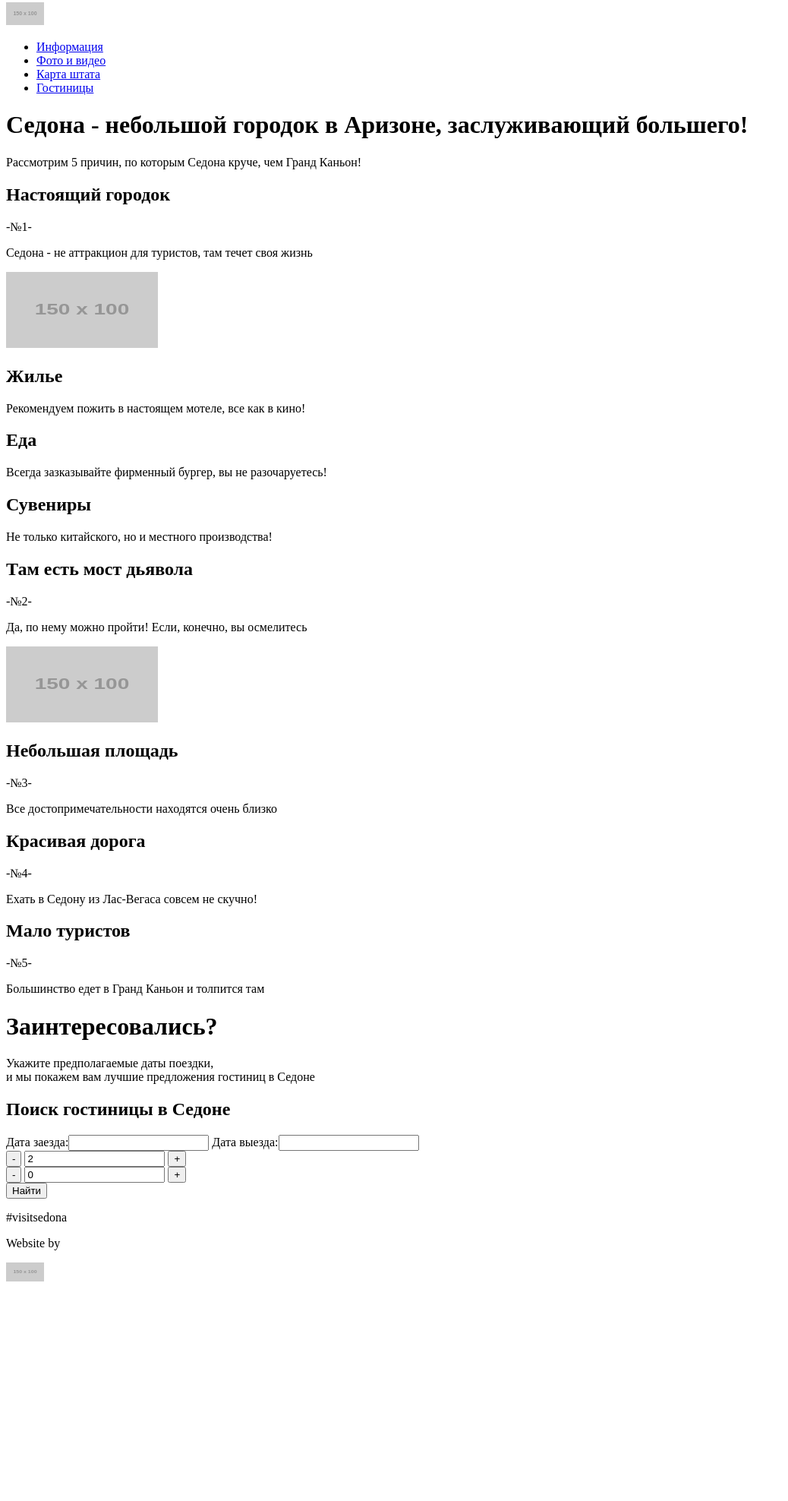
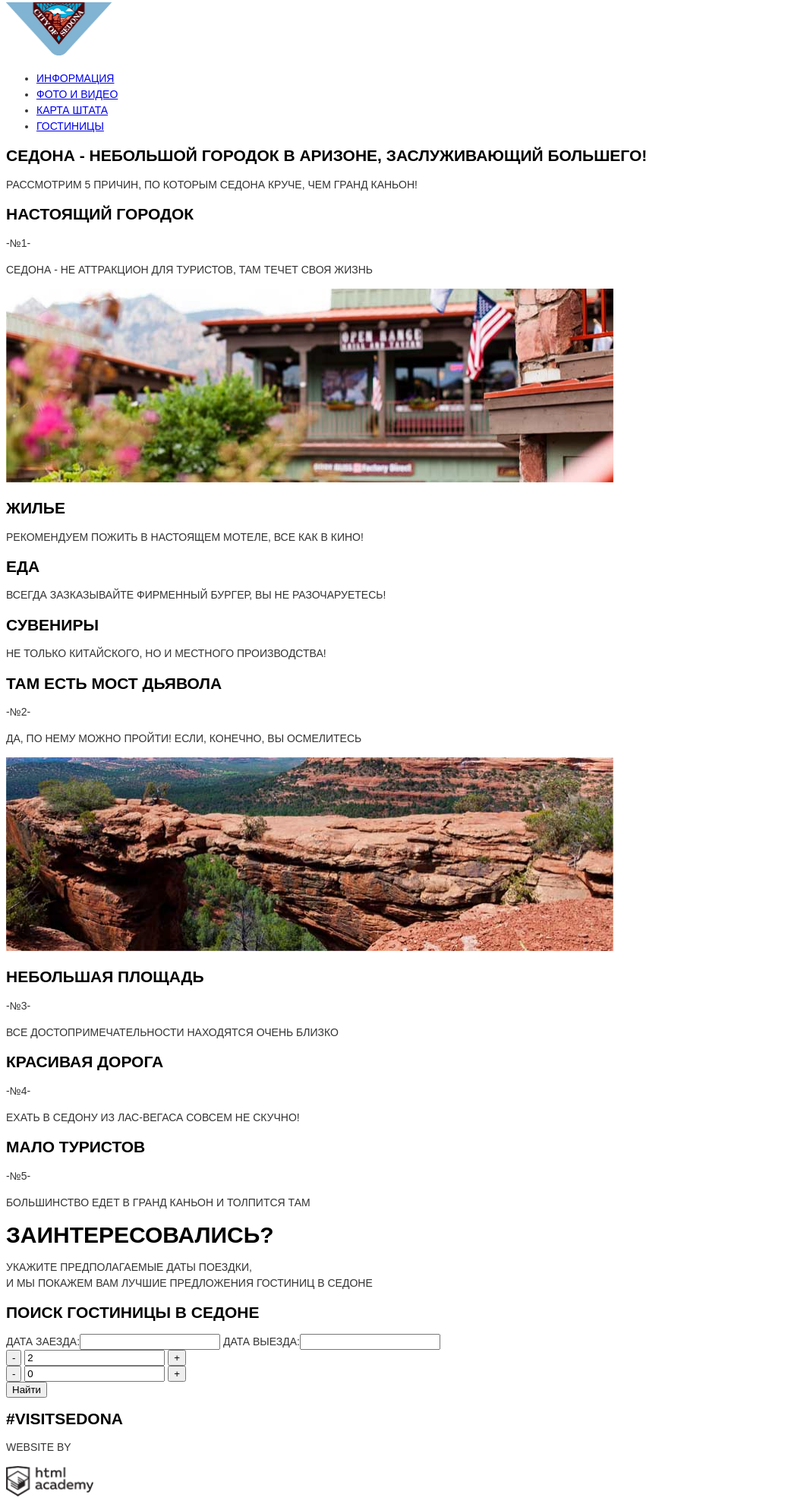
Before and after one commit to AnastaciaKutuzova/119240-sedona, a plain HTML site: page index.html in a window 1280 px wide. Shown: the part 5-1981 px from the top of the page at 76% size, without its empty margins (0-1038 px from the left). Before the commit the page ends 1704 px from the top, so only its background shows below. Drawn offline with Linux system fonts and the light colour scheme; placeholder pictures from the web are drawn by us.

Commit message:
Нарезаны картинки, подключены изображения и стили текста

```diff
--- /dev/null
+++ b/css/style.css
@@ -0,0 +1,31 @@
+body {
+    font-size: 14px;
+    line-height: 21px;
+    color: #333333;
+    font-family: "PT Sans", sans-serif;
+    text-transform: uppercase;
+}
+h1 {
+    font-size: 30px;
+    font-weight: bold;
+    line-height: 24px;
+    color: #000000;
+    font-family: "PT Sans", sans-serif;
+    text-transform: uppercase;
+}
+h2 {
+    font-size: 21px;
+    font-weight: bold;
+    line-height: 21px;
+    color: #000000;
+    font-family: "PT Sans", sans-serif;
+    text-transform: uppercase;
+}
+h3 {
+    font-size: 16px;
+    font-weight: bold;
+    line-height: 21px;
+    color: #ffffff;
+    font-family: "PT Sans", sans-serif;
+    text-transform: uppercase;
+}
--- a/index.html
+++ b/index.html
@@ -3,11 +3,12 @@
   <head>
     <meta charset="utf-8">
     <title>Welcome to Sedona</title>
+    <link href="css/style.css" rel="stylesheet">
   </head>
   <body>
     <header class="container">
         <div class="logo">
-          <img src="http://placehold.it/150x100" width="50" height="30" alt="logo">
+          <img src="img/mini-logo.png" width="140" height="70" alt="logo">
         </div>
         <nav class="main-navigation">
           <ul>
@@ -28,15 +29,16 @@
     </header>
     <main class="container">
       <div class="index-logo"></div>
-      <h1 class="Sedona">Седона - небольшой городок в Аризоне, заслуживающий большего!</h1>
+      <h2 class="Sedona">Седона - небольшой городок в Аризоне, заслуживающий большего!</h2>
       <p class="reasons">Рассмотрим 5 причин, по которым Седона круче, чем Гранд Каньон!</p>
       <div class="reason-first">
         <h2>Настоящий городок</h2>
         <p class="number">-№1-</p>
         <p class=reason>Седона - не аттракцион для туристов, там течет своя жизнь</p>
         <div class="reason-first-img">
-          <img src="http://placehold.it/150x100" width="200" height="100" alt=" ">
+          <img src="img/1.jpg" width="800" height="255" alt=" ">
         </div>
+      </div>
       <div class="advice-item">
         <div class="advice home"></div>
         <h2 class="advice-name">Жилье</h2>
@@ -57,7 +59,7 @@
         <p class="number">-№2-</p>
         <p class=reason>Да, по нему можно пройти! Если, конечно, вы осмелитесь</p>
         <div class="reason-second-img">
-          <img src="http://placehold.it/150x100" width="200" height="100" alt=" ">
+          <img src="img/2.jpg" width="800" height="255" alt=" ">
         </div>
       </div>
       <div class="features-item">
@@ -100,12 +102,13 @@
             </div>
             <button type="submit">Найти</button>
           </form>
+        <div class="map"></div>
         </div>
       </div>
     </main>
     <footer class="container">
         <section class="footer-tag">
-          <p>#visitsedona</p>
+          <h2>#visitsedona</h2>
         </section>
         <section class="footer-social">
           <a class="social-btn social-btn-tw" href="#"></a>
@@ -115,7 +118,7 @@
         <section class="footer-copyright">
           <p class="by">Website by</p>
           <a class="btn" href="https://htmlacademy.ru">
-            <img src="http://placehold.it/150x100" width="50" height="25" alt="htmlacademy">
+            <img src="img/htmlacademy.png" width="115" height="40" alt="htmlacademy">
           </a>
         </section>
     </footer>
```
Also changed, not shown: Hotels.html (+14 -9 lines), img/1.jpg (added), img/2.jpg (added), img/Amara.jpg (added), img/Desert.jpg (added), img/Diablo.jpg (added), img/Food.png (added), img/gift.png (added), img/home.png (added), img/htmlacademy.png (added), img/map.jpg (added), img/mini-logo.png (added).
